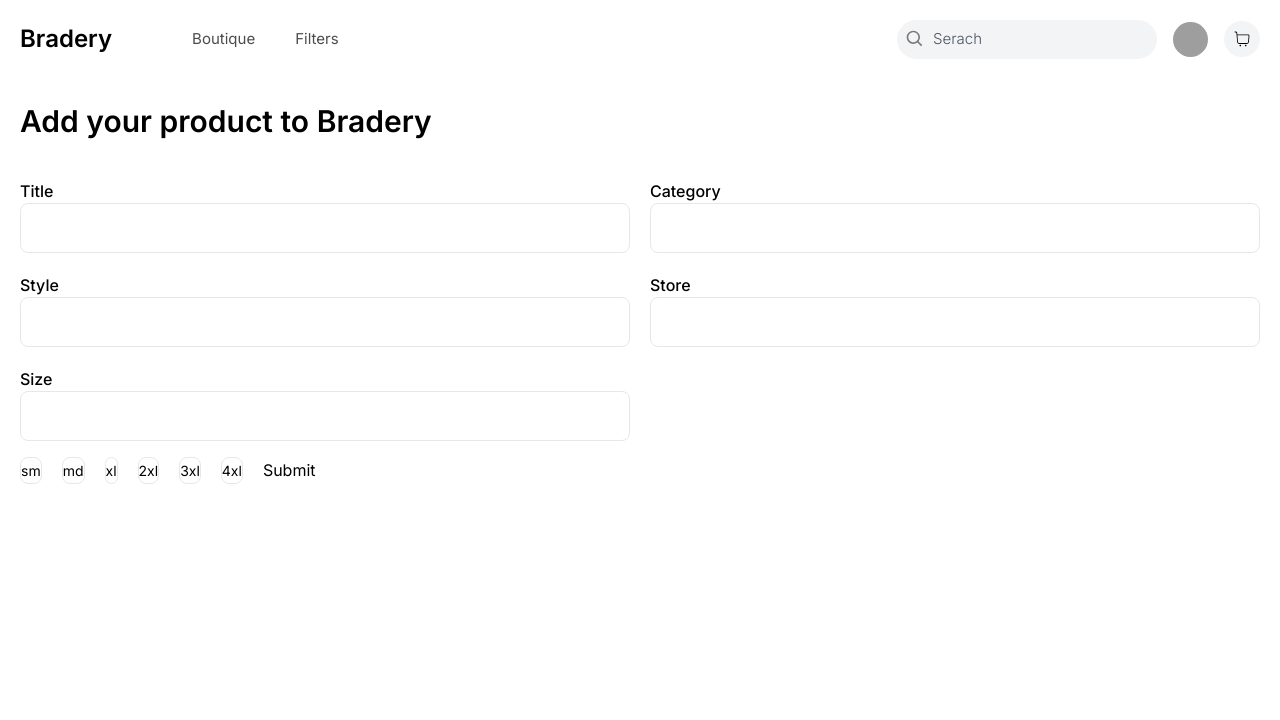
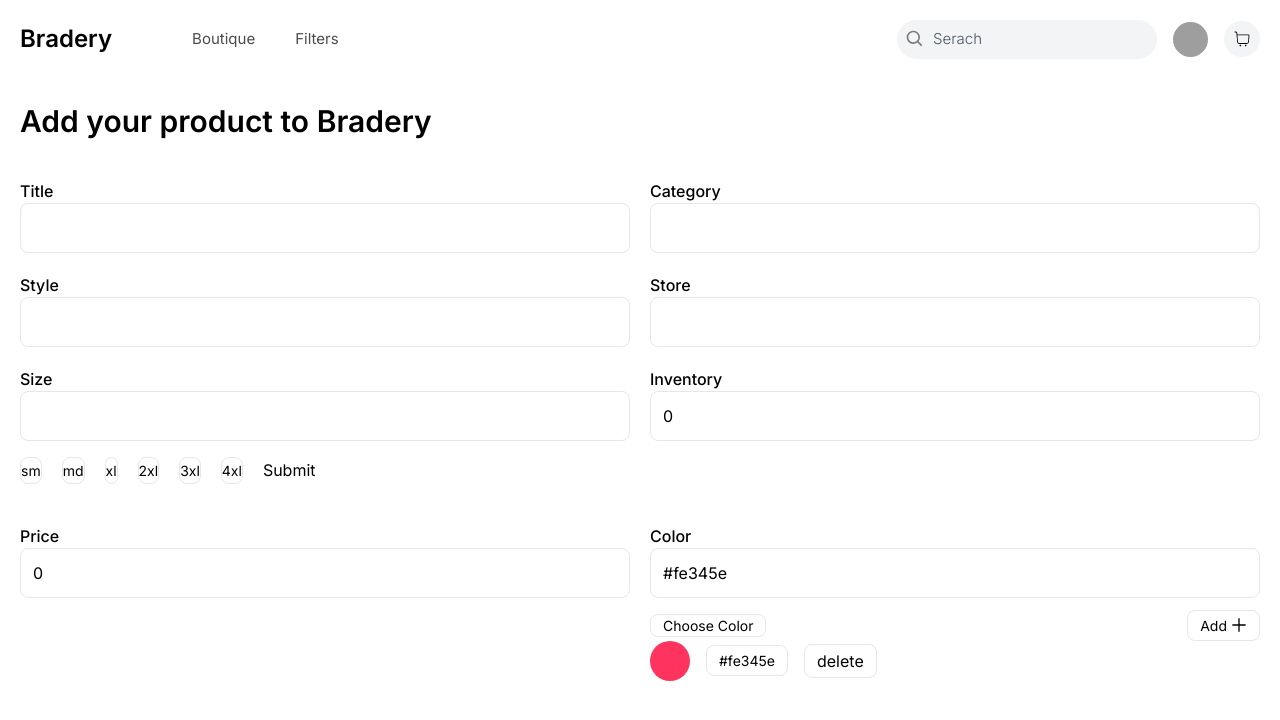
Before and after one commit to amezianechayer/bradery, a Next.js app: page /addproduct in a window 1280 px wide. Shown: the top 720 px of the page. Built offline with nearby package versions, Linux system fonts and the light colour scheme; no server answers; grey boxes are pictures that could not be loaded.

Commit message:
feat: :lipstick: Set up The color Button and choose

```diff
--- a/app/addproduct/productform.tsx
+++ b/app/addproduct/productform.tsx
@@ -6,6 +6,7 @@ import { signIn, signOut, useSession } from "next-auth/react";
 import Navbar from "../components/Navbar";
 import { useRouter } from "next/navigation";
 import Size from "../components/Size";
+import Color from "../components/Color";
 
 type Props = {}
 
@@ -32,6 +33,16 @@ const Productform = (props: Props) => {
         setFormData({
             ...formData,
             [name]:value
+        })
+    }
+    const handlePriceChange = (e: React.ChangeEvent<HTMLInputElement>) => {
+        const value = e.target.name ==="price" ? parseInt(e.target.value):parseInt(e.target.value)
+        const inventory = e.target.name ==="inventory" ? parseInt(e.target.value):parseInt(e.target.value)
+        setFormData({
+            ...formData,
+            [e.target.name] : value,
+            [e.target.name] : inventory,
+
         })
     }
 
@@ -94,6 +105,39 @@ const Productform = (props: Props) => {
                             />
                                 <Size setFormData={setFormData}/>
                     </div>
+                    <div>
+                        <label htmlFor="inventory" className="font-medium">Inventory</label>
+                        <input
+                            type="number"
+                            className="w-full h-[50px] border-[1px] rounded-lg focus:border-pink-500 px-3 focus:border-2 outline-none"
+                            name="inventory"
+                            value={formData.inventory}
+                            onChange={handlePriceChange}
+                            />
+                    </div>
+                    <div>
+                        <label htmlFor="price" className="font-medium">Price</label>
+                        <input
+                            type="number"
+                            className="w-full h-[50px] border-[1px] rounded-lg focus:border-pink-500 px-3 focus:border-2 outline-none"
+                            name="price"
+                            value={formData.price}
+                            onChange={handlePriceChange}
+                            />
+                    </div>
+                    <div>
+                        <div>
+                            <label htmlFor="color" className="font-medium">Color</label>
+                            <input
+                                type="text"
+                                className="w-full h-[50px] border-[1px] rounded-lg focus:border-pink-500 px-3 focus:border-2 outline-none"
+                                name="color"
+                                value={formData.color}
+                                onChange={handleChange}
+                                />
+                        </div>
+                        <Color setFormData={setFormData} Color={formData.color}/>
+                    </div>
                 </div>
             </div>
         </div>
--- /dev/null
+++ b/app/components/Color.tsx
@@ -0,0 +1,78 @@
+import React, {useState, useEffect} from "react";
+import ColorPicker from "react-pick-color";
+import {GrAdd} from "react-icons/gr"
+
+interface Props {
+    setFormData: React.Dispatch<React.SetStateAction<any>>
+    Color:string
+}
+
+const Color:React.FC<Props> = ({setFormData,Color}) => {
+    const [color,SetColor] = useState('#fff')
+    const [open,setOpen] = useState<boolean>(false)
+
+    const colorArray: string[] =Color ? Color.split(',') : [];
+    const [selectedColors,setSelectedColors] = useState<string[]>(colorArray);
+    if(colorArray.length < 0){
+        setSelectedColors([])
+    }
+    const handleColorButtonClick = () => {
+        setSelectedColors((prevSelectedColors) => [...prevSelectedColors,color])
+        setOpen(false)
+    }
+    useEffect(() => {
+        const handleSelectedColors = () => {
+            setFormData((prevFormData: FormData) =>({
+                ...prevFormData,
+                color:selectedColors.join(",")
+            }))
+        }
+        handleSelectedColors()
+    },[selectedColors])
+
+    const handleDeleteColor = (indexToDelete: number) => {
+        setSelectedColors((prevSelectedColors) => {
+            const updateColors = [...prevSelectedColors];
+            updateColors.splice(indexToDelete,1)
+            return updateColors
+        })
+    }
+    return (
+        <div>
+            <div className="flex items-center justify-between mt-3">
+                <button className="block border-[1px] rounded-lg px-3 text-[14px]"
+                onClick={()=> setOpen(!open)}>
+                    Choose Color
+                </button>
+                {open && (
+                    <ColorPicker color={color} onChange={(color) => SetColor(color.hex)} />
+                )}
+                <button className="flex items-center space-x-1 border-[1px] rounded-lg p-1 px-3 text-[14px]"
+                onClick={handleColorButtonClick}
+                >
+                    Add<GrAdd className="ml-1" size={16}/>
+                </button>
+            </div>
+            <div className="'mt-5">
+                {selectedColors.map((selectedColors, index) => (
+                    <div key={index} className="flex items-center space-x-4 mb-2">
+                        <div
+                        style={{
+                            width:"40px",
+                            height:"40px",
+                            borderRadius:'100%',
+                            backgroundColor:selectedColors,
+                            display:"inline-block"
+                        }}
+                        >
+                        </div>
+                        <span className="border-[1px] rounded-lg p-1 px-3 text-[14px]">{selectedColors}</span>
+                        <button className="border-[1px] rounded-lg p-1 px-3 texxt-[14px]" onClick={() => handleDeleteColor(index)}>delete</button>
+                    </div>
+                ))}
+            </div>
+        </div>
+        )
+}
+
+export default Color;
--- a/package.json
+++ b/package.json
@@ -17,7 +17,8 @@
     "next-auth": "^4.24.5",
     "react": "^18",
     "react-dom": "^18",
-    "react-icons": "^4.11.0"
+    "react-icons": "^4.11.0",
+    "react-pick-color": "^2.0.0"
   },
   "devDependencies": {
     "@types/bcrypt": "^5.0.2",
```
Also changed, not shown: 1 other file (tests, documents, lock files or other folders).
